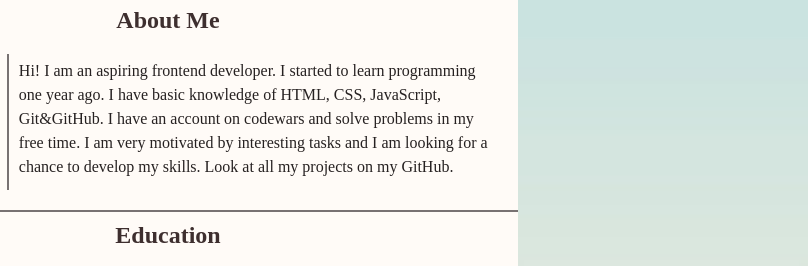
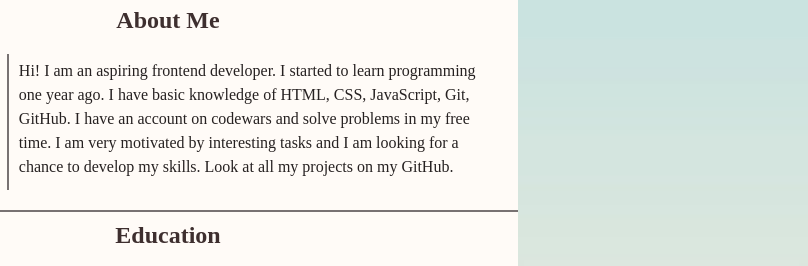
Before and after one commit to kat2709/rsschool-cv, a plain HTML site: page index.html in a window 1280 px wide. Shown: the part 259-525 px from the top of the page, 472-1280 px from the left. Drawn offline with Linux system fonts and the light colour scheme.

Commit message:
fix: edit "About me"

```diff
--- a/index.html
+++ b/index.html
@@ -57,7 +57,7 @@
             <p>
               Hi! I am an aspiring frontend developer. I started to learn
               programming one year ago. I have basic knowledge of HTML, CSS,
-              JavaScript, Git&GitHub. I have an account on codewars and solve
+              JavaScript, Git, GitHub. I have an account on codewars and solve
               problems in my free time. I am very motivated by interesting tasks
               and I am looking for a chance to develop my skills. Look at all my
               projects on my GitHub.
```
